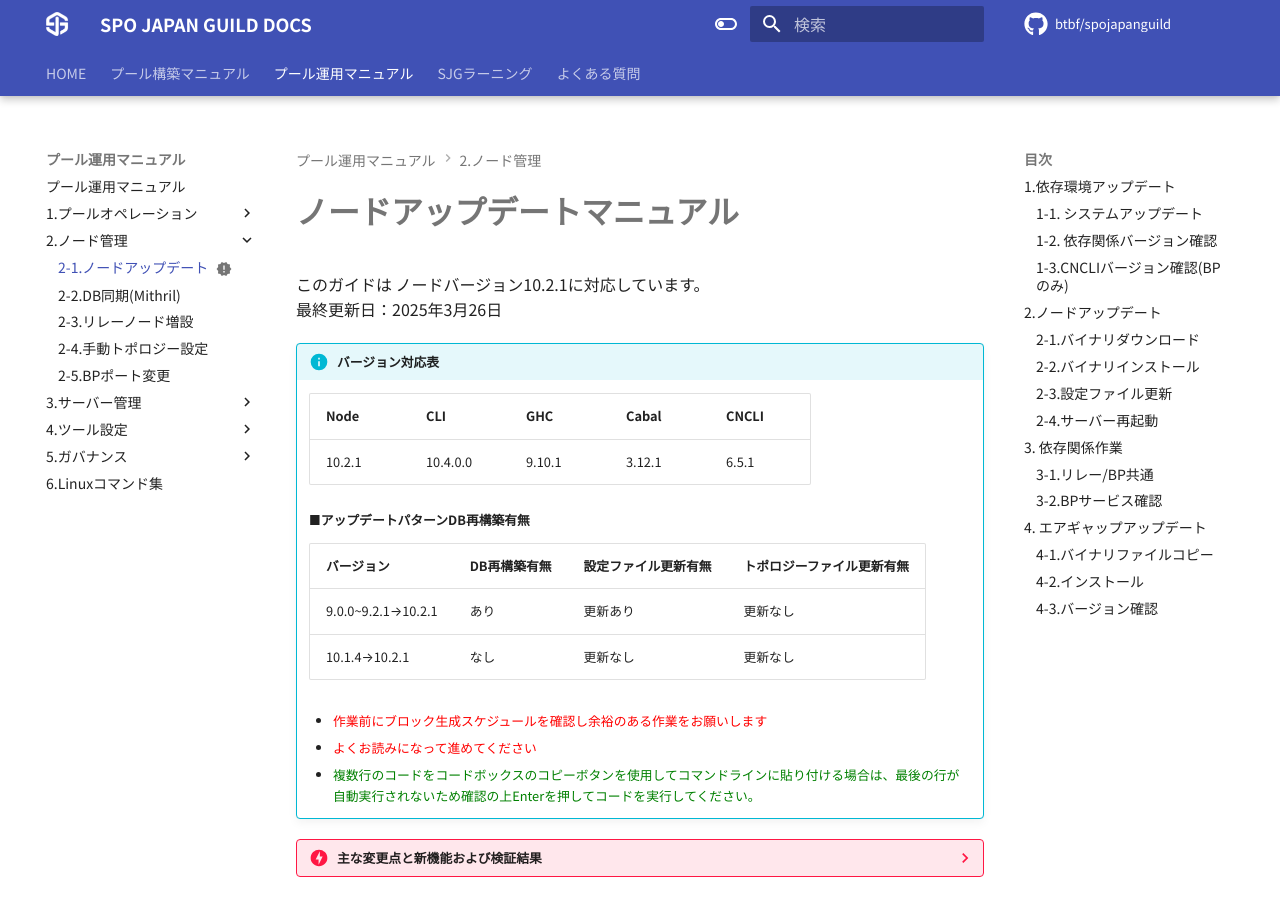
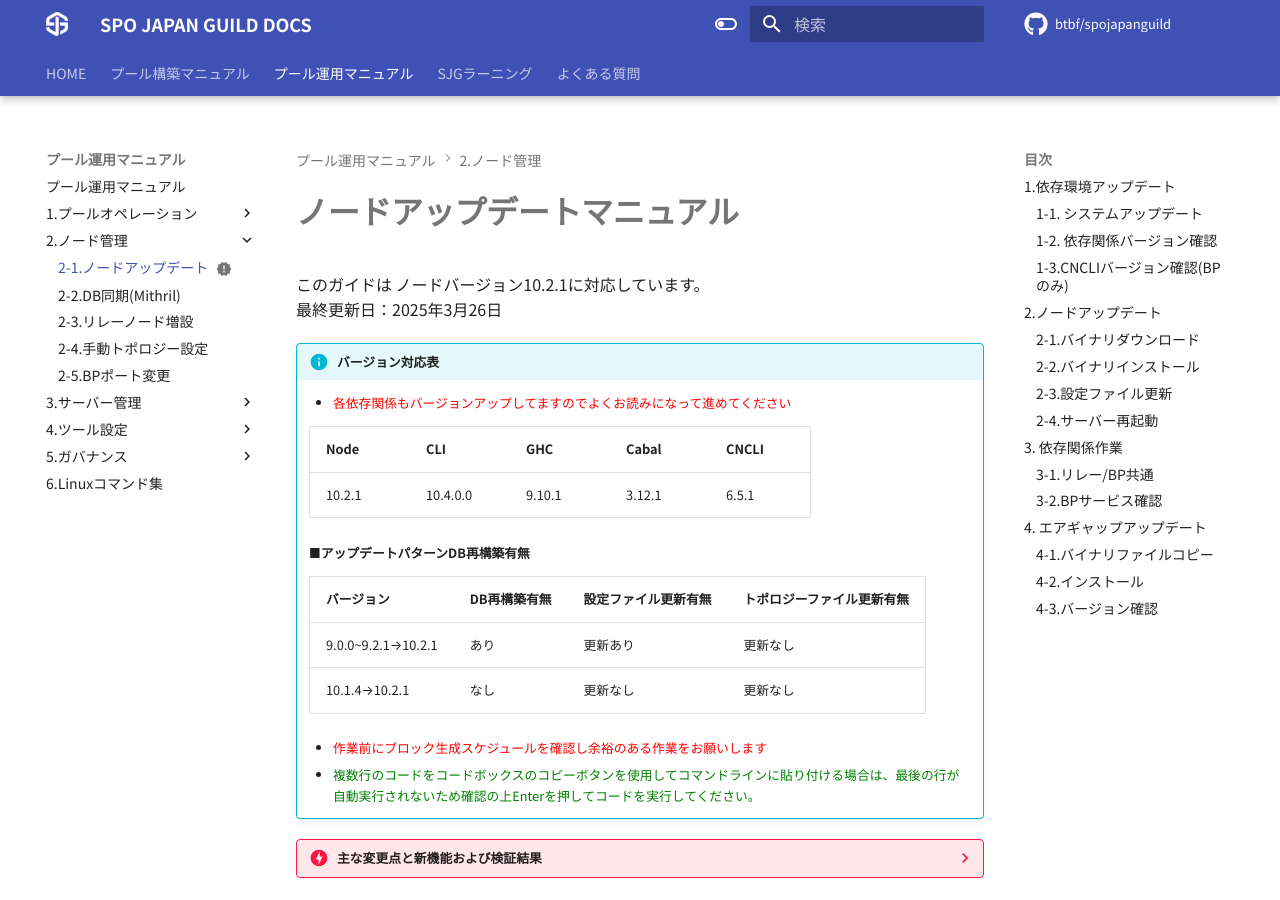
Before and after one commit to btbf/spojapanguild, an MkDocs documentation site: the page built from docs/operation/node-update.md, in a window 1280 px wide and 900 px high. Built offline with MkDocs 1.6.1 and Material for MkDocs 9.7.7, drawn with Linux system fonts in a browser that asks for light colours; comment, search, counter and statistics services are not loaded.

Commit message:
fix update

```diff
--- a/docs/operation/node-update.md
+++ b/docs/operation/node-update.md
@@ -7,6 +7,7 @@ status: new
 最終更新日：2025年3月26日
 
 !!! info "バージョン対応表"
+    * <font color=red>各依存関係もバージョンアップしてますのでよくお読みになって進めてください</font>
 
     | Node | CLI | GHC | Cabal | CNCLI |
     | :---------- | :---------- | :---------- | :---------- | :---------- |
@@ -20,8 +21,6 @@ status: new
     | 10.1.4→10.2.1 | なし | 更新なし | 更新なし |
 
     * <font color=red>作業前にブロック生成スケジュールを確認し余裕のある作業をお願いします</font>
-
-    * <font color=red>よくお読みになって進めてください</font>
     * <font color=green>複数行のコードをコードボックスのコピーボタンを使用してコマンドラインに貼り付ける場合は、最後の行が自動実行されないため確認の上Enterを押してコードを実行してください。</font>
 
 
```
